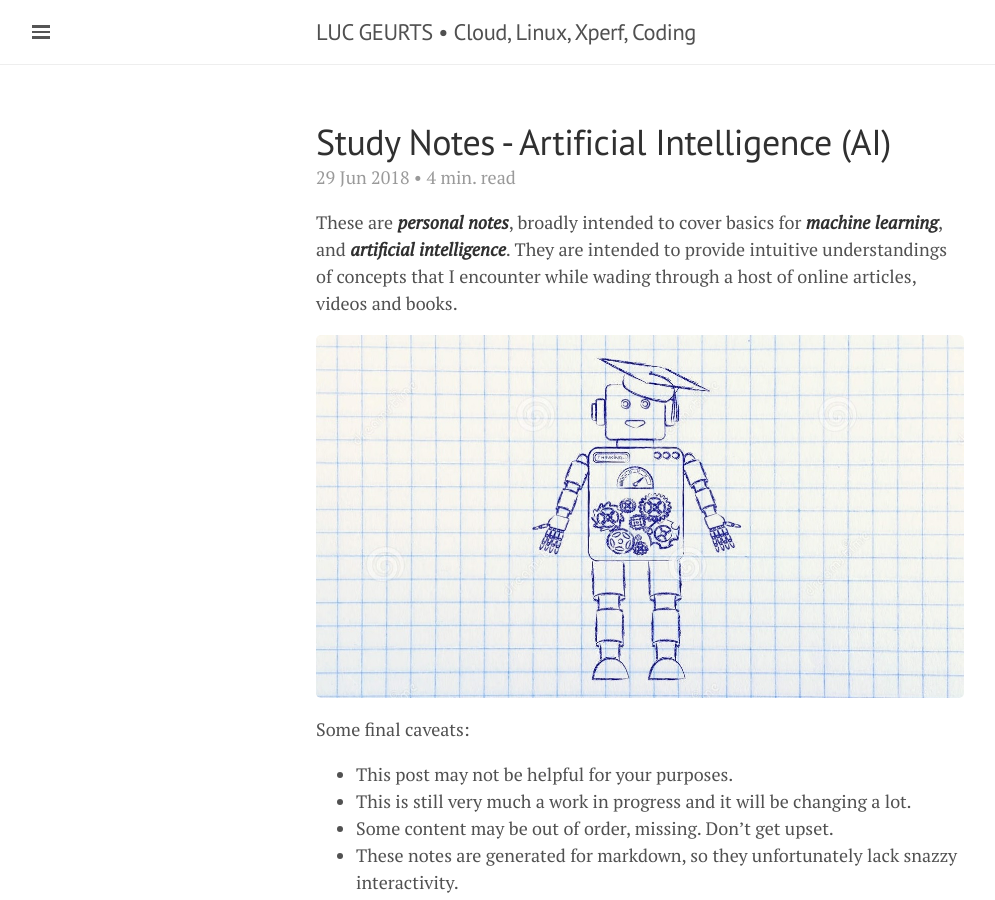
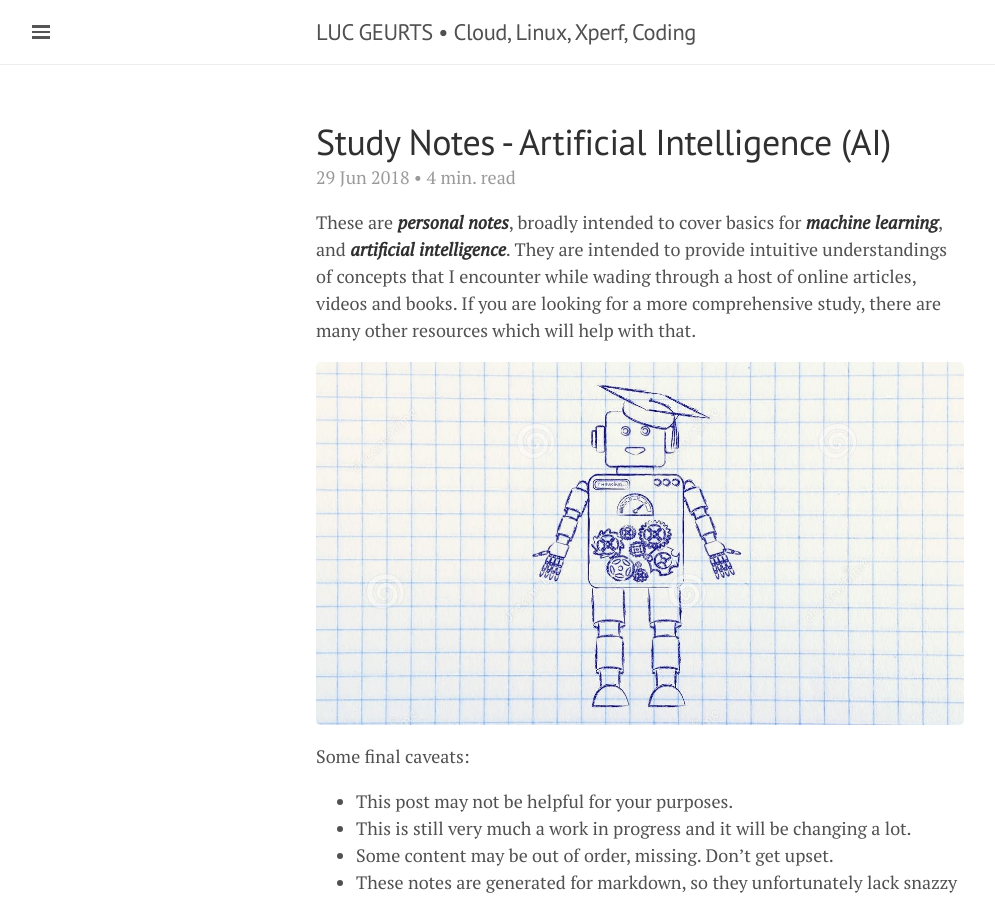
Before and after one commit to lgeurts/lgeurts.github.io, a Jekyll site: the page built from _posts/2018-06-29-artificial-intelligence-basics.md, in a window 1280 px wide and 900 px high. Shown: the whole window, without its empty margins (0-995 px from the left). Built offline with Jekyll 4.4.1, drawn with Linux system fonts in a browser that asks for light colours; nearby versions of some CDN libraries.

Commit message:
Update 2018-06-29-artificial-intelligence-basics.md

```diff
--- a/_posts/2018-06-29-artificial-intelligence-basics.md
+++ b/_posts/2018-06-29-artificial-intelligence-basics.md
@@ -8,7 +8,7 @@
 ---
 
 These are ***personal notes***, broadly intended to cover basics for ***machine learning***, and ***artificial intelligence***.
-They are intended to provide intuitive understandings of concepts that I encounter while wading through a host of online articles, videos and books.
+They are intended to provide intuitive understandings of concepts that I encounter while wading through a host of online articles, videos and books. If you are looking for a more comprehensive study, there are many other resources which will help with that.
 
 ![Robot](/assets/artificial-intelligence.jpg)
 
```
